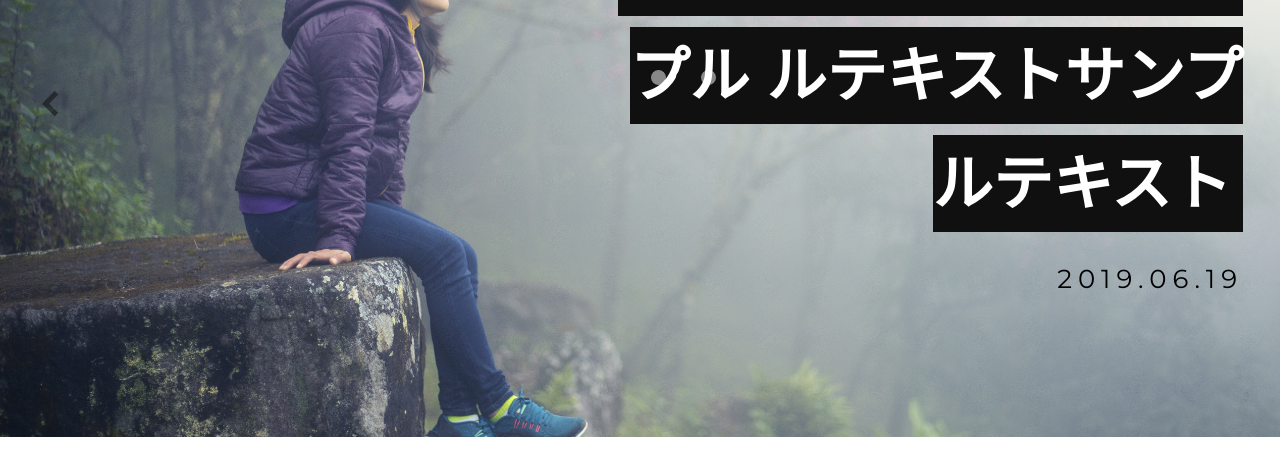
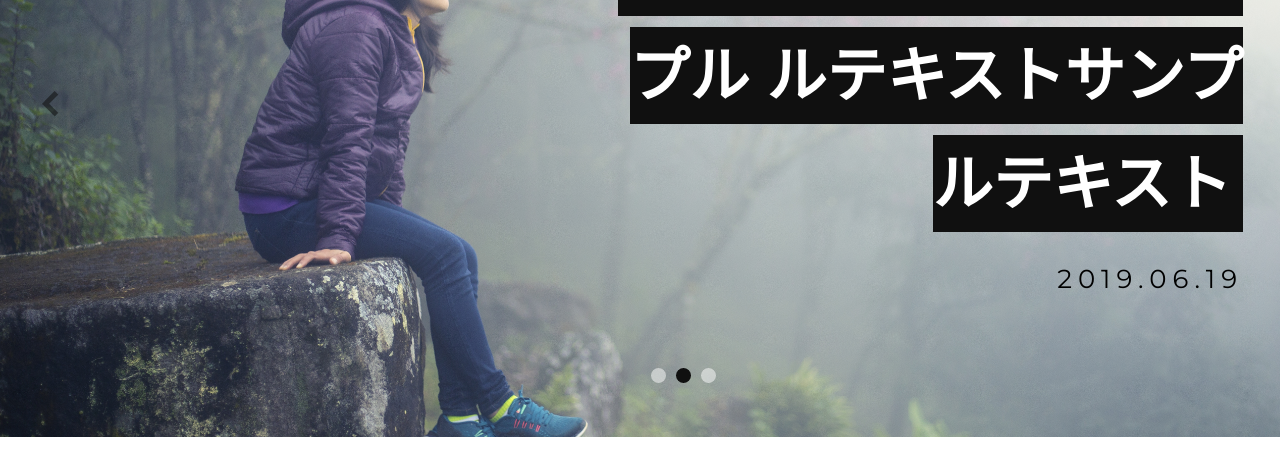
Before and after one commit to Kobeboy15/Front-End-Exam, a Vue app: page /home in a window 1280 px wide. Shown: the part 329-800 px from the top of the page. Built offline with nearby package versions, Linux system fonts and the light colour scheme.

Commit message:
Fixed Pagination alignment fix

```diff
--- a/src/components/GenericComponents/Pagination.vue
+++ b/src/components/GenericComponents/Pagination.vue
@@ -41,6 +41,7 @@
 
     .pagination {
         display: flex;
+        align-self: flex-end;
     }
 
     .indicator__container {
```
